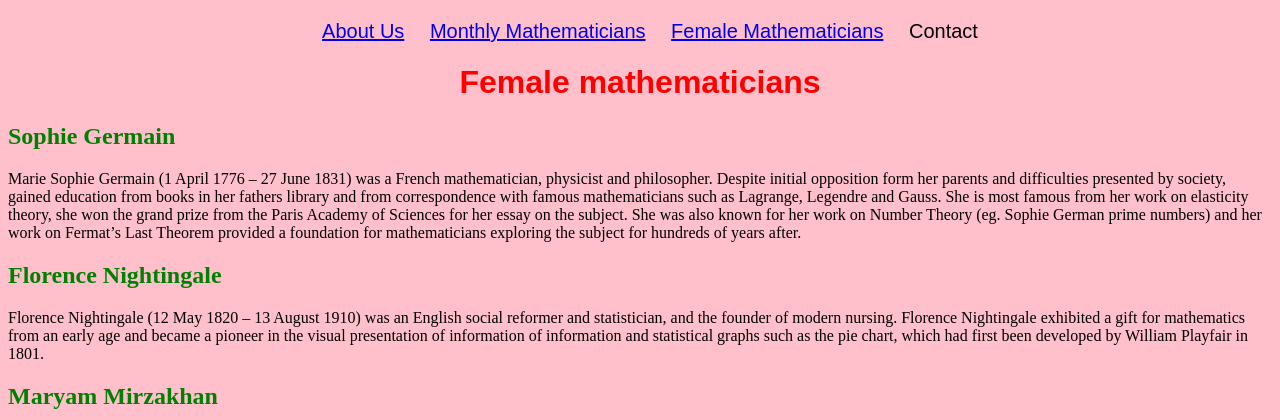
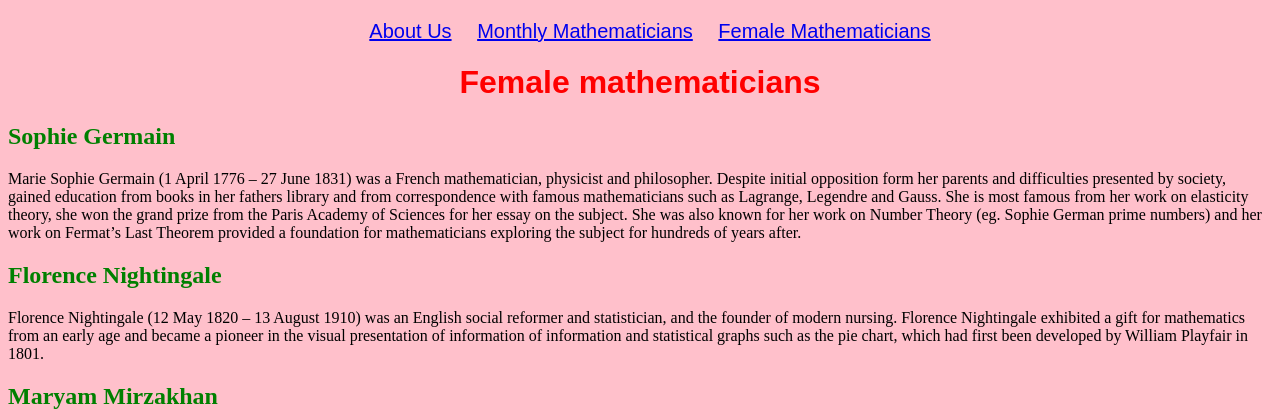
Before and after one commit to emilypdunn/ed-cfg-python-project, a Flask app: page /female.html in a window 1280 px wide. Shown: the top 420 px of the page. Run offline with Flask 2, Linux system fonts and the light colour scheme.

Commit message:
dffghjkl

```diff
--- a/Project/Templates/header.html
+++ b/Project/Templates/header.html
@@ -19,7 +19,6 @@
               <li><a href="aboutUs.html">About Us</a></li>
               <li><a href="index.html">Monthly Mathematicians</a></li>
               <li><a href="female.html">Female Mathematicians</a></li>
-              <li>Contact</li>
           </ul>
         </div>
       </div>
```
